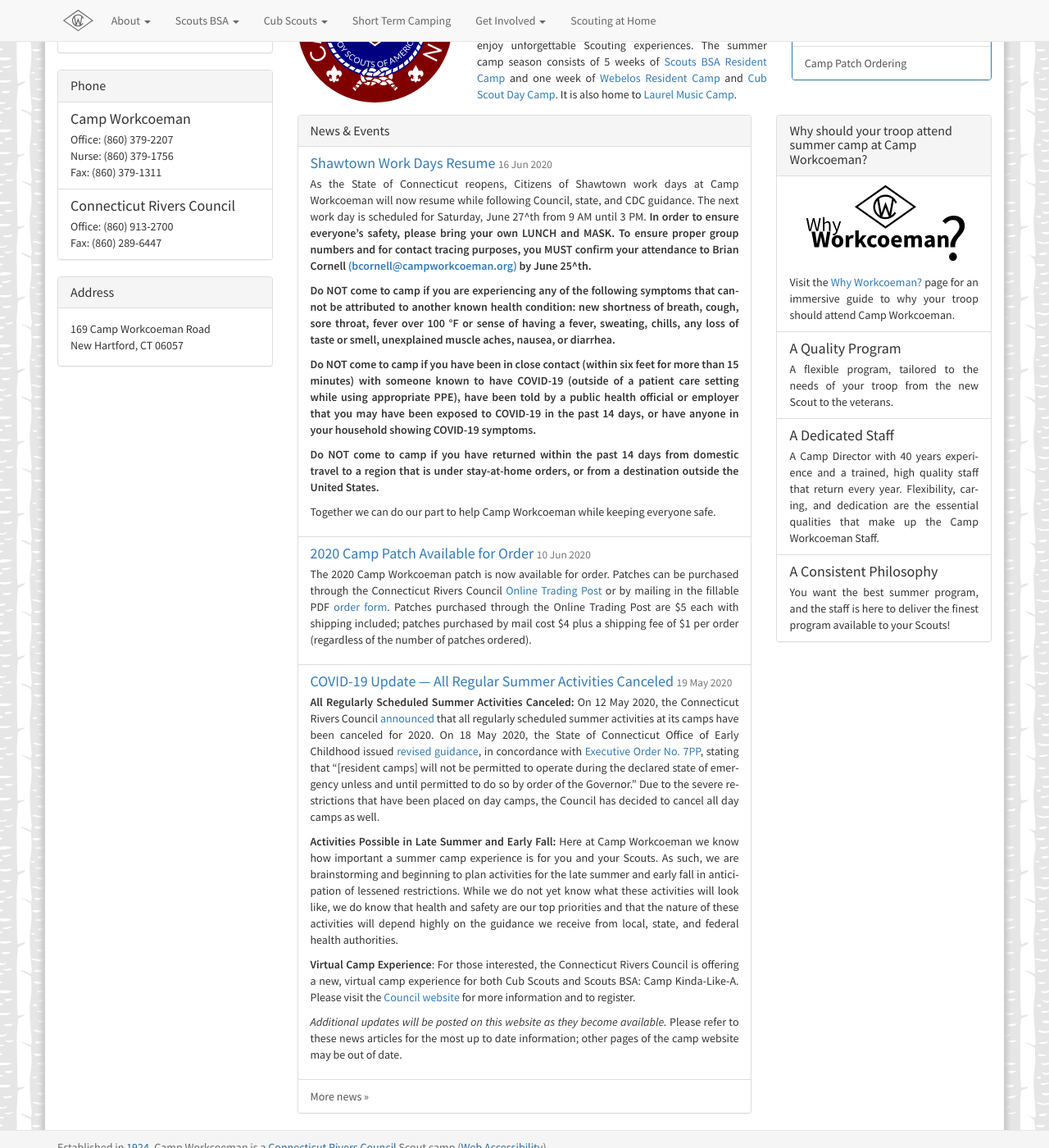
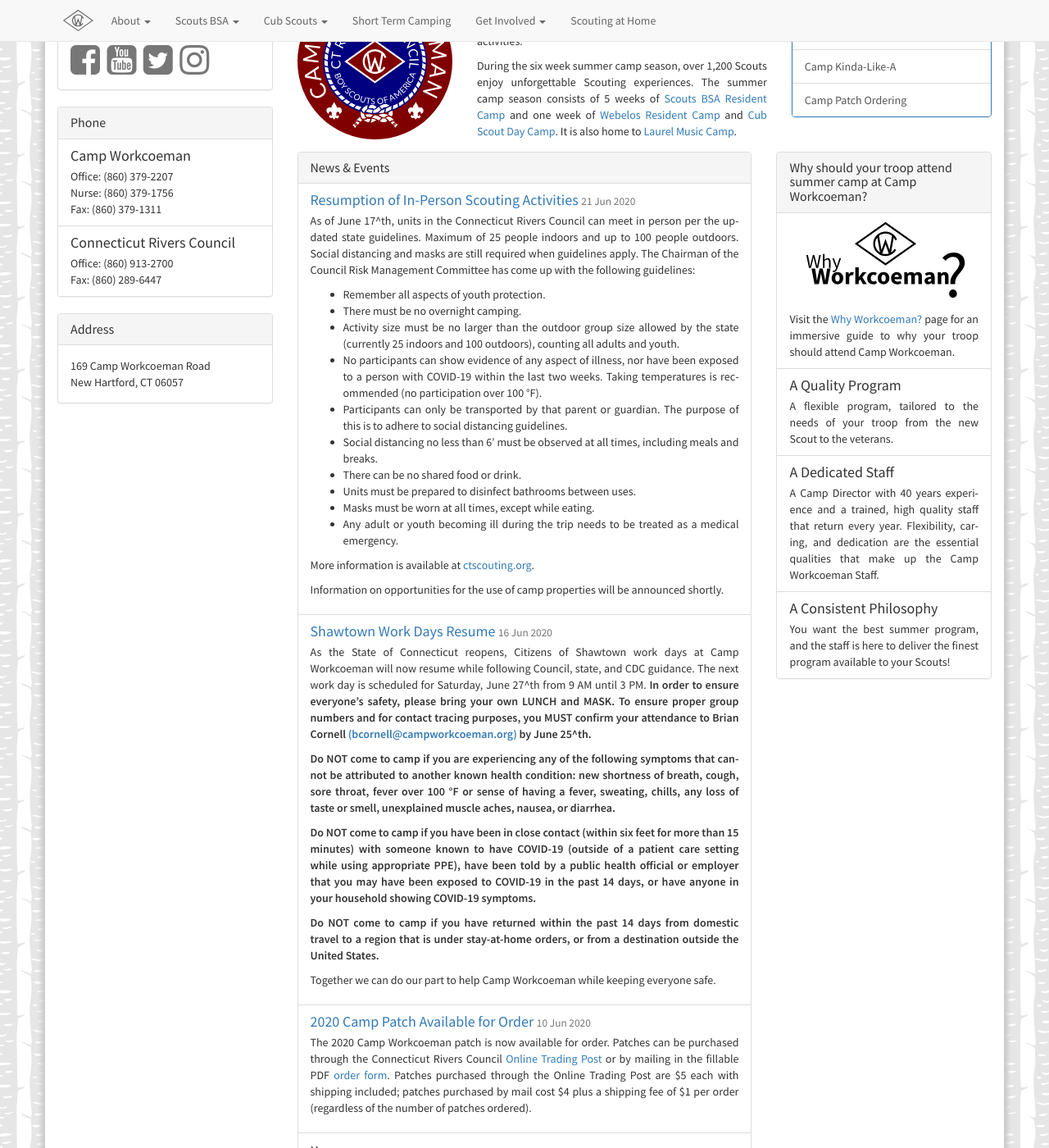
Before and after one commit to campworkcoeman/campworkcoeman.org, a Jekyll site: the page built from index.html, in a window 1280 px wide and 1400 px high, scrolled down 908 px. Shown: the whole window at 82% size. Built offline with Jekyll 4.4.1, drawn with Linux system fonts in a browser that asks for light colours; nearby versions of some CDN libraries; Markdown is read by kramdown in place of the engine named in the settings; some of the changed text lies outside the part shown.

Commit message:
Add update on resumption of in-person activities.

```diff
--- a/_includes/announcement.html
+++ b/_includes/announcement.html
@@ -4,6 +4,7 @@
 <div id="announcement">
     <div class="alert alert-danger">
     <h3 class="list-group-item-heading">COVID-19 Update</h3>
+    <p><em>21 June 2020</em> &mdash; As of 17 June 2020, units in the Connecticut Rivers Council can resume in-person activities per updated state guidance. Please see <a href="https://ctscouting.org/covid-19-council-update/">ctscouting.org</a> for full details. Information on opportunities for the use of camp properties will be announced shortly.</p>
     <p><em>16 June 2020</em> &mdash; <b>Camp Workcoeman has now reopened in a very limited capacity, but all regularly scheduled summer programs remain canceled.</b> There will be no camping until further notice, but limited work days have now resumed while following Council, state, and CDC guidance. Beaver Day is postponed indefinitely. Activities may be possible in the late summer and early fall if conditions permit. We do not yet know what these activities will look like; however, the safety of our Scouts, staff, and guests is and will always be our top priority.</p>
     <p><em>10 June 2020</em> &mdash; The 2020 camp patch is now available for order. <a href="https://campworkcoeman.org/about/news/2020/06/10/2020-camp-patch-available/">Click here</a> for more information.</p>
     <p><em>29 April 2020</em> &mdash; A new <a href="https://campworkcoeman.org/scouting-at-home/">Scouting at Home</a> section of this website has been created to catalog weekly videos and challenges posted to camp social media channels aimed at keeping you occupied and engaged during these difficult times.</p>
--- /dev/null
+++ b/about/news/_posts/2020-06-21-in-person-activities-resume.md
@@ -0,0 +1,22 @@
+---
+published: true
+layout: news-item
+title: Resumption of In-Person Scouting Activities
+---
+
+As of June 17^th, units in the Connecticut Rivers Council can meet in person per the updated state guidelines.  Maximum of 25 people indoors and up to 100 people outdoors.  Social distancing and masks are still required when guidelines apply.  The Chairman of the Council Risk Management Committee has come up with the following guidelines:
+
+- Remember all aspects of youth protection.
+- There must be no overnight camping.
+- Activity size must be no larger than the outdoor group size allowed by the state (currently 25 indoors and 100 outdoors), counting all adults and youth.
+- No participants can show evidence of any aspect of illness, nor have been exposed to a person with COVID-19 within the last two weeks. Taking temperatures is recommended (no participation over 100 &deg;F).
+- Participants can only be transported by that parent or guardian.  The purpose of this is to adhere to social distancing guidelines.
+- Social distancing no less than 6’ must be observed at all times, including meals and breaks.
+- There can be no shared food or drink.
+- Units must be prepared to disinfect bathrooms between uses.
+- Masks must be worn at all times, except while eating.
+- Any adult or youth becoming ill during the trip needs to be treated as a medical emergency.
+
+More information is available at [ctscouting.org](https://ctscouting.org/covid-19-council-update/).
+
+Information on opportunities for the use of camp properties will be announced shortly.
```
